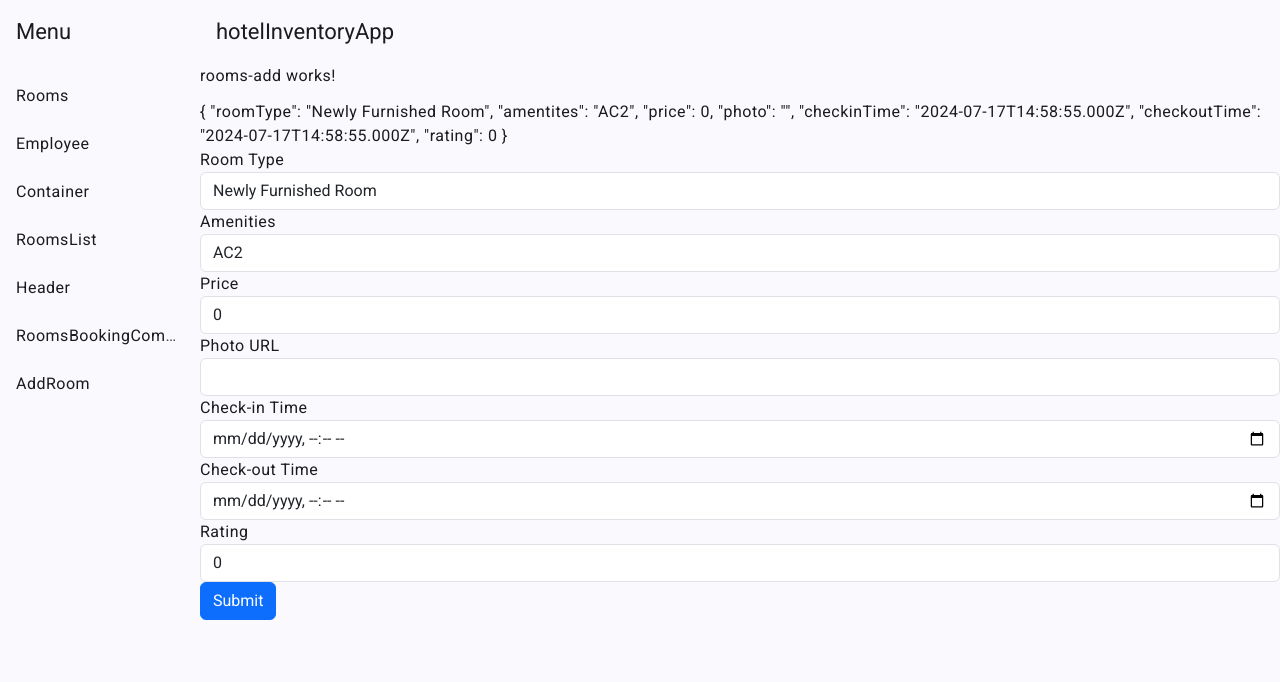
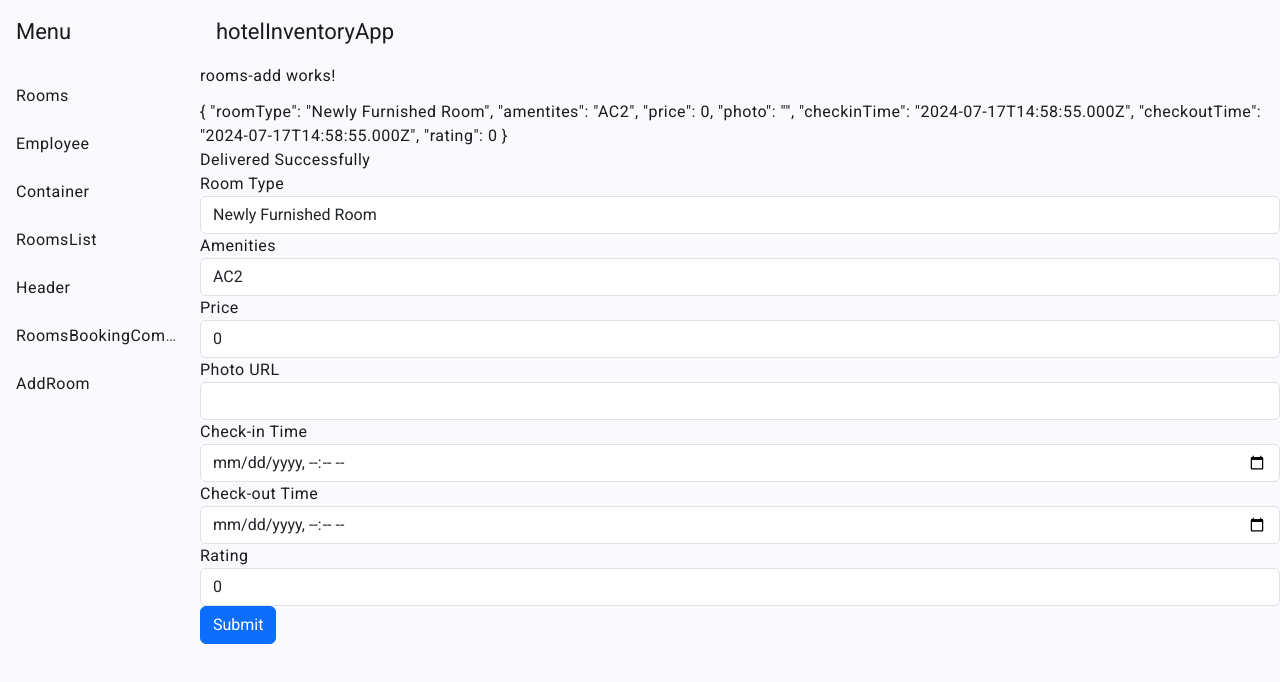
Before and after one commit to ameyagidh/AngularHotelInventoryApp, an Angular app: page /addRoom in a window 1280 px wide. Shown: the top 682 px of the page. Built offline with nearby package versions, Linux system fonts and the light colour scheme; no server answers.

Commit message:
Add rooms works

```diff
--- a/src/app/hotelrooms/rooms-add/rooms-add.component.html
+++ b/src/app/hotelrooms/rooms-add/rooms-add.component.html
@@ -1,5 +1,9 @@
 <p>rooms-add works!</p>
 {{room | json}}
+
+<div class="success">
+    {{successMsg}}
+</div>
 
 <form>
   <div class="form-group">
--- a/src/app/hotelrooms/rooms-add/rooms-add.component.ts
+++ b/src/app/hotelrooms/rooms-add/rooms-add.component.ts
@@ -1,5 +1,8 @@
 import { Component, OnInit } from '@angular/core';
 import { roomlist } from '../hotelroomsInterface';
+import { FormsModule } from '@angular/forms';
+import { RoomsService } from '../../../../hotelapi/dist/rooms/rooms.service';
+import { HotelroomsService } from '../../services/hotelrooms.service';
 
 @Component({
   selector: 'hiv-rooms-add',
@@ -19,8 +22,16 @@ export class RoomsAddComponent implements OnInit{
     rating: 0,
 
   }
+  successMsg = "Delivered Successfully";
+
+  constructor(private roomService:HotelroomsService){
+  }
 
   ngOnInit(): void {
+    this.roomService.addRoom(this.room).subscribe((data)=>{
+     console.log(data);
+     this.successMsg = "Room Added Successfully";
+    });
   }
 
 }
```
